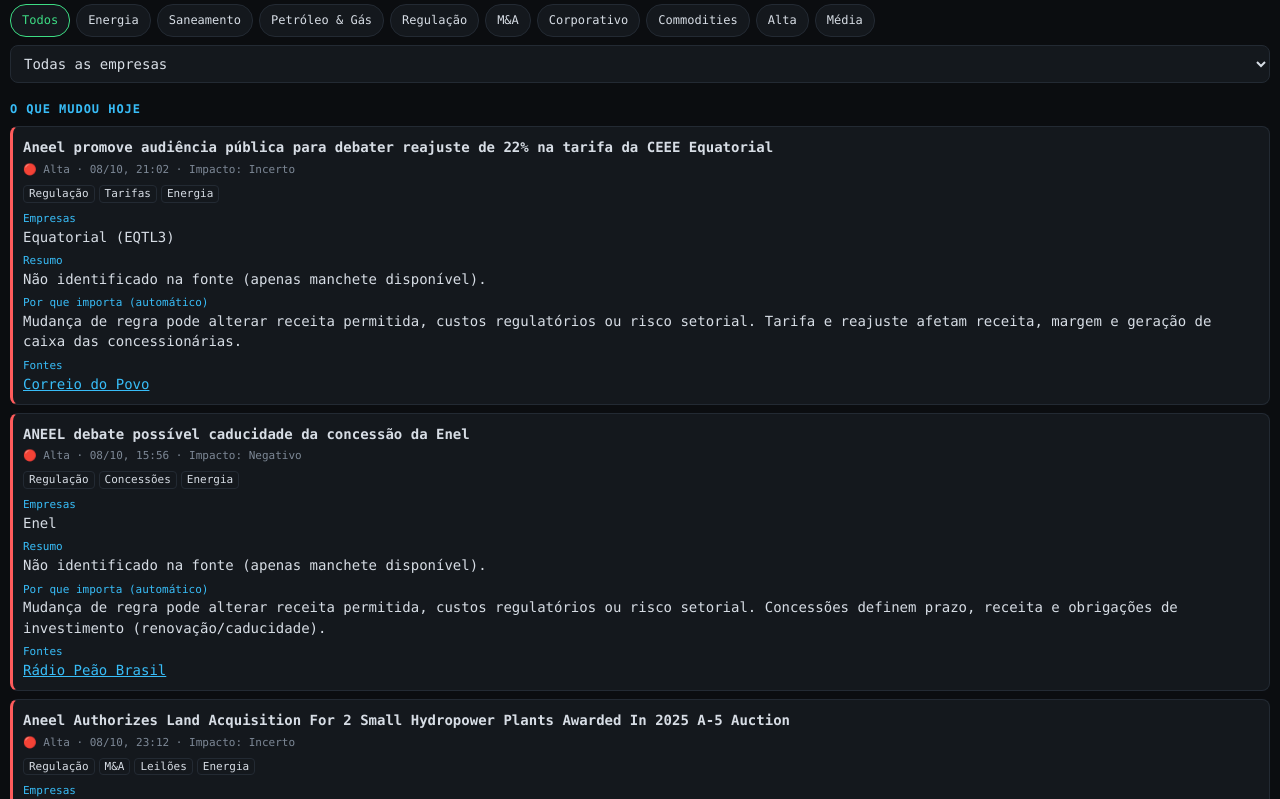
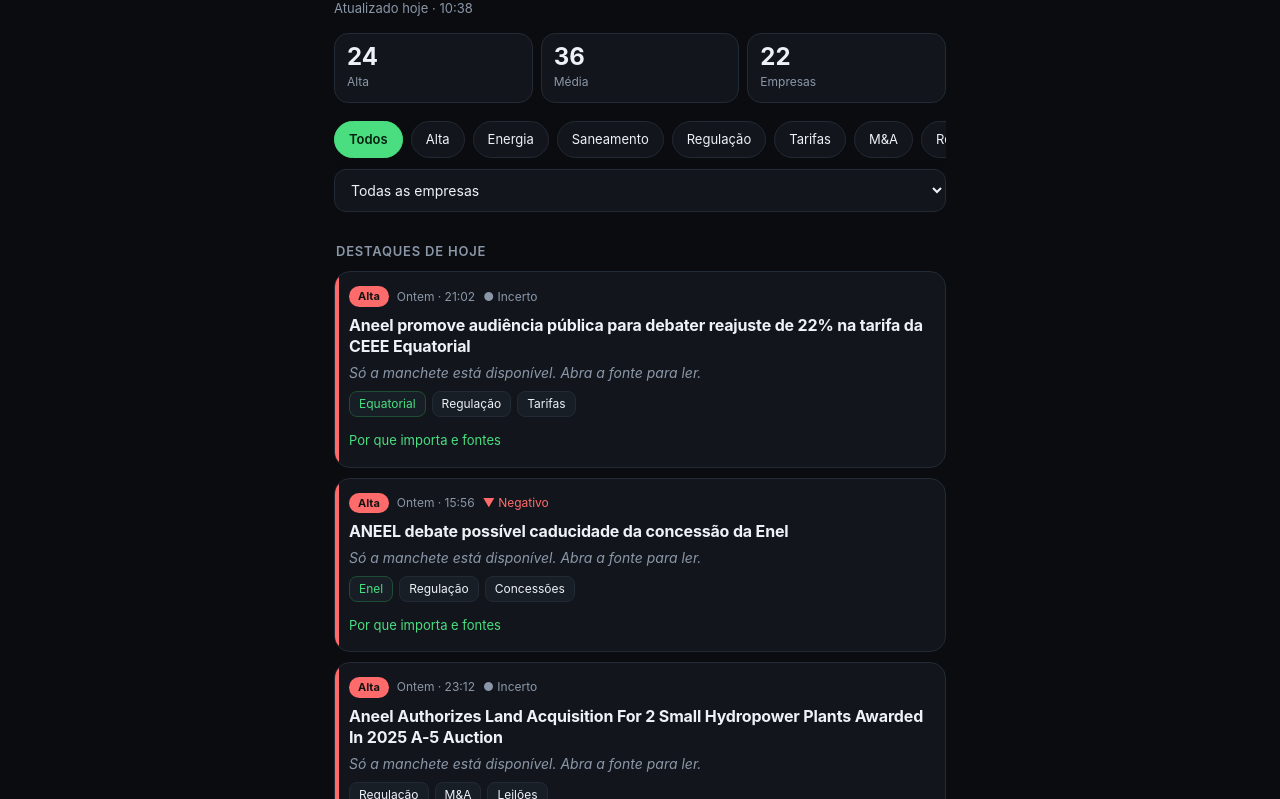
Before and after one commit to 06215/utilities-radar, a plain HTML site: page docs/index.html in a window 1280 px wide. Shown: the part 56-855 px from the top of the page. Drawn offline with Linux system fonts and the light colour scheme.

Commit message:
docs/index.html

```diff
--- a/docs/index.html
+++ b/docs/index.html
@@ -1,59 +1,81 @@
 <!doctype html><html lang="pt-BR"><head><meta charset="utf-8">
 <meta name="viewport" content="width=device-width,initial-scale=1,viewport-fit=cover">
-<title>Utilities Daily News Radar</title>
+<meta name="theme-color" content="#0a0c10"><title>Radar de Utilities</title>
 <style>
-:root{--bg:#0b0d10;--card:#14181d;--bd:#232a33;--tx:#d7dde5;--mut:#7d8896;--g:#3ddc84;--c:#38bdf8;--r:#ff5c5c;--y:#f5c542}
-*{box-sizing:border-box}body{margin:0;background:var(--bg);color:var(--tx);font:14px/1.45 ui-monospace,Menlo,Consolas,monospace;padding:env(safe-area-inset-top) 10px 40px}
-h1{font-size:15px;color:var(--g);margin:12px 0 2px}h2{font-size:12px;letter-spacing:.08em;color:var(--c);margin:18px 0 8px;text-transform:uppercase}
-.sub{color:var(--mut);font-size:11px}.bar{display:flex;gap:6px;overflow-x:auto;padding:8px 0;position:sticky;top:0;background:var(--bg);z-index:2}
-.chip{flex:none;border:1px solid var(--bd);background:var(--card);color:var(--tx);padding:7px 11px;border-radius:16px;font:inherit;font-size:12px}
-.chip.on{border-color:var(--g);color:var(--g)}select{width:100%;background:var(--card);color:var(--tx);border:1px solid var(--bd);padding:9px;border-radius:8px;font:inherit}
-.card{background:var(--card);border:1px solid var(--bd);border-left:3px solid var(--bd);border-radius:8px;padding:10px;margin:8px 0}
-.card.alta{border-left-color:var(--r)}.card.media{border-left-color:var(--y)}.card.baixa{border-left-color:var(--g)}
-.t{font-weight:700;font-size:14px}.m{color:var(--mut);font-size:11px;margin:4px 0}.k{color:var(--c);font-size:11px;margin-top:6px}
-.tag{display:inline-block;border:1px solid var(--bd);border-radius:4px;padding:0 5px;margin:0 4px 2px 0;font-size:11px}
-a{color:var(--c)}details>summary{cursor:pointer;color:var(--mut);padding:8px 0}.pw{color:var(--y);font-size:11px}
-.co{margin:6px 0}.co b{color:var(--g)}.co div{font-size:12px;margin-left:10px}
+:root{--bg:#0a0c10;--sf:#12161c;--sf2:#181e26;--ln:#222a35;--tx:#eef2f7;--mu:#8b97a8;--ac:#4ade80;--alta:#ff6b6b;--media:#f5b942;--baixa:#64748b;--pos:#4ade80;--neg:#ff6b6b;--inc:#8b97a8}
+*{box-sizing:border-box}html{-webkit-text-size-adjust:100%}
+body{margin:0;background:var(--bg);color:var(--tx);font:15px/1.5 -apple-system,BlinkMacSystemFont,"Segoe UI",Roboto,sans-serif;padding:max(env(safe-area-inset-top),14px) 14px 48px;max-width:640px;margin-inline:auto}
+header{margin:6px 0 14px}h1{font-size:22px;margin:0;letter-spacing:-.02em}.sub{color:var(--mu);font-size:13px;margin-top:2px}
+.stats{display:grid;grid-template-columns:repeat(3,1fr);gap:8px;margin:14px 0}
+.st{background:var(--sf);border:1px solid var(--ln);border-radius:14px;padding:10px 12px}.st b{display:block;font-size:24px;line-height:1.1}.st span{font-size:12px;color:var(--mu)}
+.bar{display:flex;gap:8px;overflow-x:auto;padding:4px 0 10px;position:sticky;top:0;background:linear-gradient(var(--bg) 85%,transparent);z-index:3;scrollbar-width:none}.bar::-webkit-scrollbar{display:none}
+.chip{flex:none;border:1px solid var(--ln);background:var(--sf);color:var(--tx);padding:8px 14px;border-radius:999px;font:inherit;font-size:13px}
+.chip.on{background:var(--ac);color:#04210f;border-color:var(--ac);font-weight:600}
+select{width:100%;background:var(--sf);color:var(--tx);border:1px solid var(--ln);padding:11px 12px;border-radius:12px;font:inherit;font-size:14px;margin-bottom:6px}
+h2{font-size:13px;color:var(--mu);font-weight:600;letter-spacing:.06em;text-transform:uppercase;margin:24px 2px 10px}
+.card{background:var(--sf);border:1px solid var(--ln);border-radius:16px;padding:14px;margin:10px 0;position:relative;overflow:hidden}
+.card::before{content:"";position:absolute;left:0;top:0;bottom:0;width:4px;background:var(--baixa)}.card.alta::before{background:var(--alta)}.card.media::before{background:var(--media)}
+.top{display:flex;align-items:center;gap:8px;flex-wrap:wrap;font-size:12px;color:var(--mu)}
+.pill{font-weight:700;padding:2px 9px;border-radius:999px;font-size:11px;color:#111}.pill.alta{background:var(--alta)}.pill.media{background:var(--media)}.pill.baixa{background:var(--baixa);color:#fff}
+.imp.pos{color:var(--pos)}.imp.neg{color:var(--neg)}.imp.inc{color:var(--inc)}
+.t{font-size:16px;font-weight:650;line-height:1.35;margin:8px 0 4px;letter-spacing:-.01em}
+.sm{color:var(--mu);font-size:14px;margin:0 0 8px}.sm.vz{font-style:italic}
+.tags{display:flex;flex-wrap:wrap;gap:6px;margin:6px 0}.tag{font-size:12px;padding:3px 9px;border-radius:8px;background:var(--sf2);border:1px solid var(--ln)}.tag.co{color:var(--ac);border-color:#1d4d33}
+details.mais>summary{cursor:pointer;color:var(--ac);font-size:13px;padding:8px 0 2px;list-style:none}details.mais>summary::-webkit-details-marker{display:none}
+.bx{background:var(--sf2);border-radius:12px;padding:10px 12px;margin-top:8px;font-size:14px}.bx b{display:block;font-size:12px;color:var(--mu);font-weight:600;margin-bottom:2px}
+a{color:#7dd3fc}.src a{display:inline-block;margin:2px 10px 2px 0}.pw{color:var(--media);font-size:12px;margin-top:6px}
+details.gr{background:var(--sf);border:1px solid var(--ln);border-radius:14px;margin:8px 0;padding:0 14px}details.gr>summary{padding:12px 0;cursor:pointer;display:flex;justify-content:space-between}
+details.gr p{margin:0 0 10px;font-size:14px}.n{color:var(--mu)}
+.vazio{color:var(--mu);text-align:center;padding:28px 10px}.ft{color:var(--mu);font-size:12px;margin-top:26px}
 </style></head><body>
-<h1>▮ UTILITIES DAILY NEWS RADAR</h1><div class="sub" id="ts">carregando…</div>
+<header><h1>Radar de Utilities</h1><div class="sub" id="ts">Carregando…</div></header>
+<div class="stats" id="st"></div>
 <div class="bar" id="f"></div><select id="emp"><option value="">Todas as empresas</option></select>
-<div id="app"></div>
+<main id="app"></main><div class="ft" id="ft"></div>
 <script>
-const FILT=[["Todos",e=>1],["Energia",e=>e.setores.includes("Energia")],["Saneamento",e=>e.setores.includes("Saneamento")],
-["Petróleo & Gás",e=>e.setores.includes("Petróleo & Gás")],["Regulação",e=>e.categorias.includes("Regulação")],
-["M&A",e=>e.categorias.includes("M&A")],["Corporativo",e=>e.categorias.some(c=>["Resultados","Capex","Dívida/Rating","Dividendos","Governança","M&A"].includes(c))],
-["Commodities",e=>e.categorias.includes("Commodities")],["Alta",e=>e.relevancia=="alta"],["Média",e=>e.relevancia=="media"]];
-let D,fi=0;const $=id=>document.getElementById(id);
-const el=(t,c,x)=>{const n=document.createElement(t);if(c)n.className=c;if(x!=null)n.textContent=x;return n};
-const RL={alta:"🔴 Alta",media:"🟡 Média",baixa:"🟢 Baixa"};
-const safe=u=>/^https?:\/\//.test(u)?u:"#";
-function link(p,s){const a=el("a",0,s.nome);a.href=safe(s.link);a.target="_blank";a.rel="noopener";p.append(a," ")}
-function card(e){const c=el("div","card "+e.relevancia);c.append(el("div","t",e.titulo));
- const d=e.data?new Date(e.data).toLocaleString("pt-BR",{day:"2-digit",month:"2-digit",hour:"2-digit",minute:"2-digit"}):"data não identificada";
- c.append(el("div","m",`${RL[e.relevancia]} · ${d} · Impacto: ${e.impacto}`));
- const tg=el("div");[...e.categorias,...e.setores].forEach(x=>tg.append(el("span","tag",x)));c.append(tg);
- const ln=(k,v)=>{const x=el("div","k",k);c.append(x,el("div",0,v))};
- ln("Empresas",(e.empresas.join(", ")||"Não identificado na fonte")+(e.tickers.length?" ("+e.tickers.join(", ")+")":""));
- ln("Resumo",e.resumo);ln("Por que importa (automático)",e.por_que);
- const f=el("div","k","Fontes");c.append(f);const fs=el("div");e.fontes.forEach(s=>link(fs,s));c.append(fs);
- if(e.fonte_primaria){const p=el("div","k","Fonte primária: ");link(p,e.fonte_primaria);c.append(p)}
- if(e.paywall)c.append(el("div","pw","Conteúdo completo pode estar indisponível devido a paywall."));return c}
-function render(){const ef=$("emp").value,fn=FILT[fi][1],A=$("app");A.replaceChildren();
- const ok=e=>fn(e)&&(!ef||e.empresas.includes(ef));
- const main=D.eventos.filter(e=>e.relevancia!="baixa"&&ok(e)),low=D.eventos.filter(e=>e.relevancia=="baixa"&&ok(e));
- if(fi==0&&!ef){A.append(el("h2",0,"O que mudou hoje"));const t=D.o_que_mudou.map(i=>D.eventos[i]);
-  t.length?t.forEach(e=>A.append(card(e))):A.append(el("div","sub","Sem eventos de alta/média relevância."));
-  A.append(el("h2",0,"Empresas no radar"));const by={};main.forEach(e=>e.empresas.forEach(n=>(by[n]=by[n]||[]).push(e)));
-  Object.keys(by).sort().forEach(n=>{const b=el("div","co");b.append(el("b",0,n));by[n].forEach(e=>b.append(el("div",0,"• "+e.titulo)));A.append(b)});
-  A.append(el("h2",0,"Todas · alta e média"))}
- main.forEach(e=>A.append(card(e)));if(!main.length)A.append(el("div","sub","Nada nesse filtro."));
- const dt=el("details");dt.append(el("summary",0,`Monitoramento (${low.length})`));low.forEach(e=>dt.append(card(e)));A.append(dt);
- const er=D.coleta.filter(r=>r.erro);const s=el("details");s.append(el("summary",0,`Status da coleta: ${D.coleta.length-er.length}/${D.coleta.length} consultas ok`));
- er.forEach(r=>s.append(el("div","sub",`${r.consulta}: ${r.erro}`)));A.append(s)}
-FILT.forEach(([n],i)=>{const b=el("button","chip"+(i?"":" on"),n);b.onclick=()=>{fi=i;document.querySelectorAll(".chip").forEach((x,j)=>x.classList.toggle("on",j==i));render()};$("f").append(b)});
-$("emp").onchange=render;
+const $=s=>document.querySelector(s);
+const h=(t,c,x)=>{const n=document.createElement(t);if(c)n.className=c;if(x!=null)n.textContent=x;return n};
+const REL={alta:"Alta",media:"Média",baixa:"Monitorar"};
+const IMP={Positivo:["▲ Positivo","pos"],Negativo:["▼ Negativo","neg"],Incerto:["● Incerto","inc"]};
+const has=(e,c)=>e.categorias.includes(c);
+const FIL=[["Todos",e=>1],["Alta",e=>e.relevancia=="alta"],["Energia",e=>e.setores.includes("Energia")],["Saneamento",e=>e.setores.includes("Saneamento")],["Regulação",e=>has(e,"Regulação")],["Tarifas",e=>has(e,"Tarifas")],["M&A",e=>has(e,"M&A")],["Resultados",e=>has(e,"Resultados")]];
+let D,fi=0;
+const hm=d=>d.toLocaleTimeString("pt-BR",{hour:"2-digit",minute:"2-digit"});
+function quando(iso){if(!iso)return"sem data";const d=new Date(iso),n=new Date(),o=new Date(n);o.setDate(n.getDate()-1);
+ const dia=d.toDateString()==n.toDateString()?"Hoje":d.toDateString()==o.toDateString()?"Ontem":d.toLocaleDateString("pt-BR",{day:"2-digit",month:"2-digit"});return dia+" · "+hm(d)}
+function lk(p,s){const a=h("a",0,s.nome);a.href=/^https?:\/\//.test(s.link)?s.link:"#";a.target="_blank";a.rel="noopener";p.append(a)}
+function card(e){const c=h("article","card "+e.relevancia),top=h("div","top");
+ top.append(h("span","pill "+e.relevancia,REL[e.relevancia]),h("span",0,quando(e.data)));
+ const im=IMP[e.impacto]||IMP.Incerto;top.append(h("span","imp "+im[1],im[0]));c.append(top,h("div","t",e.titulo));
+ const vz=e.resumo.startsWith("Não identificado");c.append(h("p","sm"+(vz?" vz":""),vz?"Só a manchete está disponível. Abra a fonte para ler.":e.resumo));
+ const tg=h("div","tags");e.empresas.forEach(n=>tg.append(h("span","tag co",n)));e.categorias.slice(0,3).forEach(n=>tg.append(h("span","tag",n)));c.append(tg);
+ const d=h("details","mais");d.append(h("summary",0,"Por que importa e fontes"));
+ const b1=h("div","bx");b1.append(h("b",0,"POR QUE IMPORTA (resumo automático)"),h("span",0,e.por_que));
+ const b2=h("div","bx src");b2.append(h("b",0,"FONTES"));
+ if(e.fonte_primaria){const p=h("div");p.append(h("span","n","Fonte primária: "));lk(p,e.fonte_primaria);b2.append(p)}
+ const fs=h("div");e.fontes.forEach(s=>lk(fs,s));b2.append(fs);
+ if(e.tickers.length)b1.append(h("div","n","Tickers: "+e.tickers.join(", ")));
+ if(e.paywall)b2.append(h("div","pw","Alguma fonte pode ter paywall; o conteúdo completo pode estar indisponível."));
+ d.append(b1,b2);c.append(d);return c}
+function sec(t,L,A){if(!L.length)return;A.append(h("h2",0,t));L.forEach(e=>A.append(card(e)))}
+function render(){const A=$("#app");A.replaceChildren();const emp=$("#emp").value,f=FIL[fi][1];
+ const ok=e=>f(e)&&(!emp||e.empresas.includes(emp));
+ const vis=D.eventos.filter(e=>e.relevancia!="baixa"&&ok(e)),low=D.eventos.filter(e=>e.relevancia=="baixa"&&ok(e));
+ if(!D.eventos.length)A.append(h("div","vazio","Nenhuma notícia relevante de Utilities nas últimas 24–36 horas."));
+ else if(fi||emp){sec("Notícias",vis,A);if(!vis.length)A.append(h("div","vazio","Nada neste filtro."))}
+ else{const H=new Set(D.o_que_mudou.map(i=>D.eventos[i]));
+  sec("Destaques de hoje",D.o_que_mudou.map(i=>D.eventos[i]),A);
+  const by={};vis.forEach(e=>e.empresas.forEach(n=>(by[n]=by[n]||[]).push(e)));const ns=Object.keys(by).sort();
+  if(ns.length){A.append(h("h2",0,"Por empresa"));ns.forEach(n=>{const g=h("details","gr"),s=h("summary");s.append(h("span",0,n),h("span","n",by[n].length+" notícia(s)"));g.append(s);by[n].forEach(e=>g.append(h("p",0,"• "+e.titulo)));A.append(g)})}
+  sec("Outras notícias",vis.filter(e=>!H.has(e)),A)}
+ if(low.length){const g=h("details","gr"),s=h("summary");s.append(h("span",0,"Monitoramento"),h("span","n",low.length));g.append(s);low.forEach(e=>g.append(h("p",0,"• "+e.titulo)));A.append(g)}}
+FIL.forEach(([n],i)=>{const b=h("button","chip"+(i?"":" on"),n);b.onclick=()=>{fi=i;document.querySelectorAll(".chip").forEach((x,j)=>x.classList.toggle("on",j==i));render()};$("#f").append(b)});
+$("#emp").onchange=()=>render();
 fetch("data/news.json?"+Date.now()).then(r=>r.json()).then(d=>{D=d;
- $("ts").textContent="Atualizado em "+new Date(d.gerado_em).toLocaleString("pt-BR")+" · janela ~24-36h";
- d.empresas.forEach(c=>{const o=el("option",0,c.nome);o.value=c.nome;$("emp").append(o)});render()})
- .catch(()=>{$("ts").textContent="Ainda sem dados. Rode o workflow (veja o README)."});
+ $("#ts").textContent="Atualizado "+quando(d.gerado_em).toLowerCase();
+ const a=d.eventos.filter(e=>e.relevancia=="alta").length,m=d.eventos.filter(e=>e.relevancia=="media").length,c=new Set(d.eventos.flatMap(e=>e.empresas)).size;
+ [[a,"Alta"],[m,"Média"],[c,"Empresas"]].forEach(([v,l])=>{const t=h("div","st");t.append(h("b",0,String(v)),h("span",0,l));$("#st").append(t)});
+ d.empresas.forEach(x=>{const o=h("option",0,x.nome);o.value=x.nome;$("#emp").append(o)});
+ const er=d.coleta.filter(r=>r.erro).length;$("#ft").textContent=`Fontes consultadas: ${d.coleta.length-er} de ${d.coleta.length} responderam. Classificação automática por palavras-chave; confirme na fonte.`;
+ render()}).catch(()=>{$("#ts").textContent="Ainda sem dados. Rode o workflow no GitHub."});
 </script></body></html>
```
